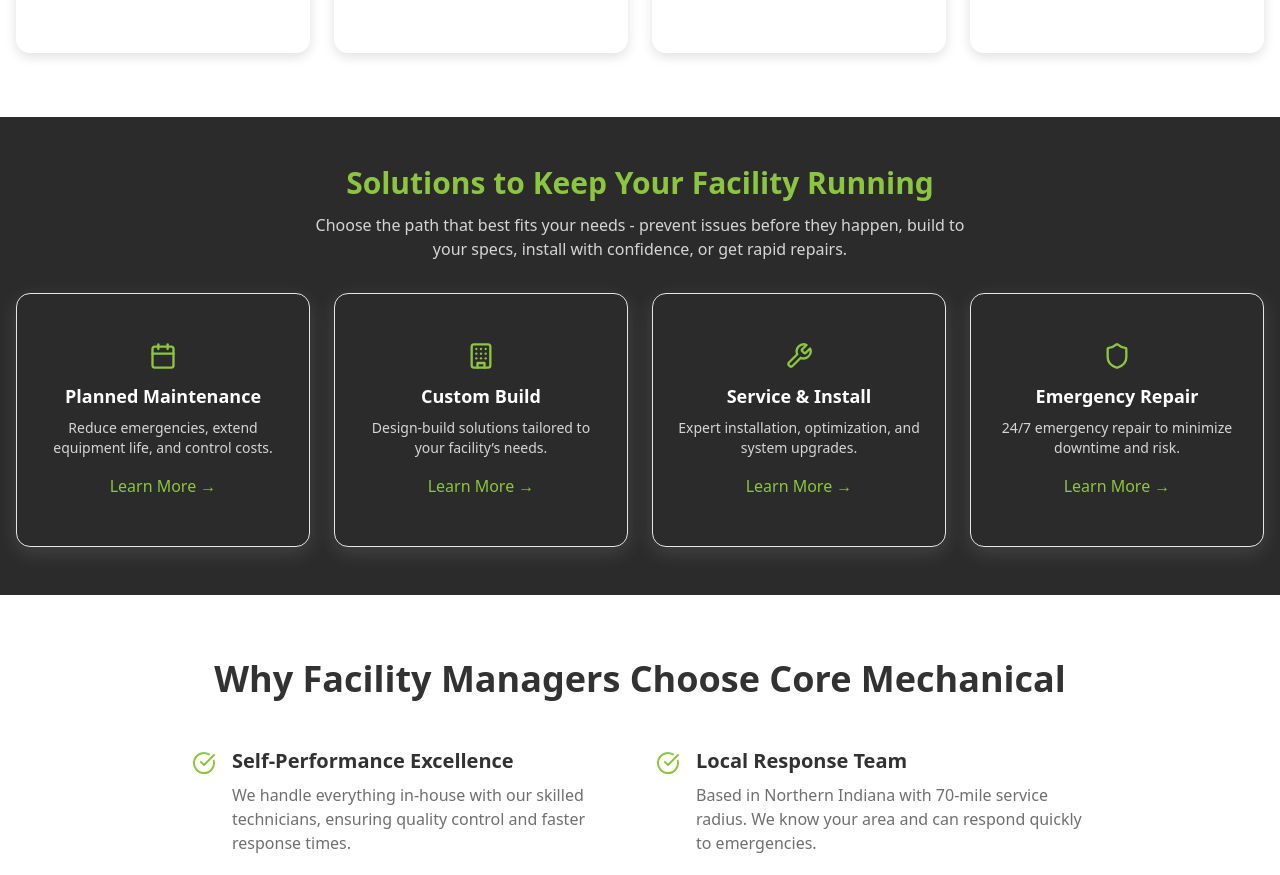
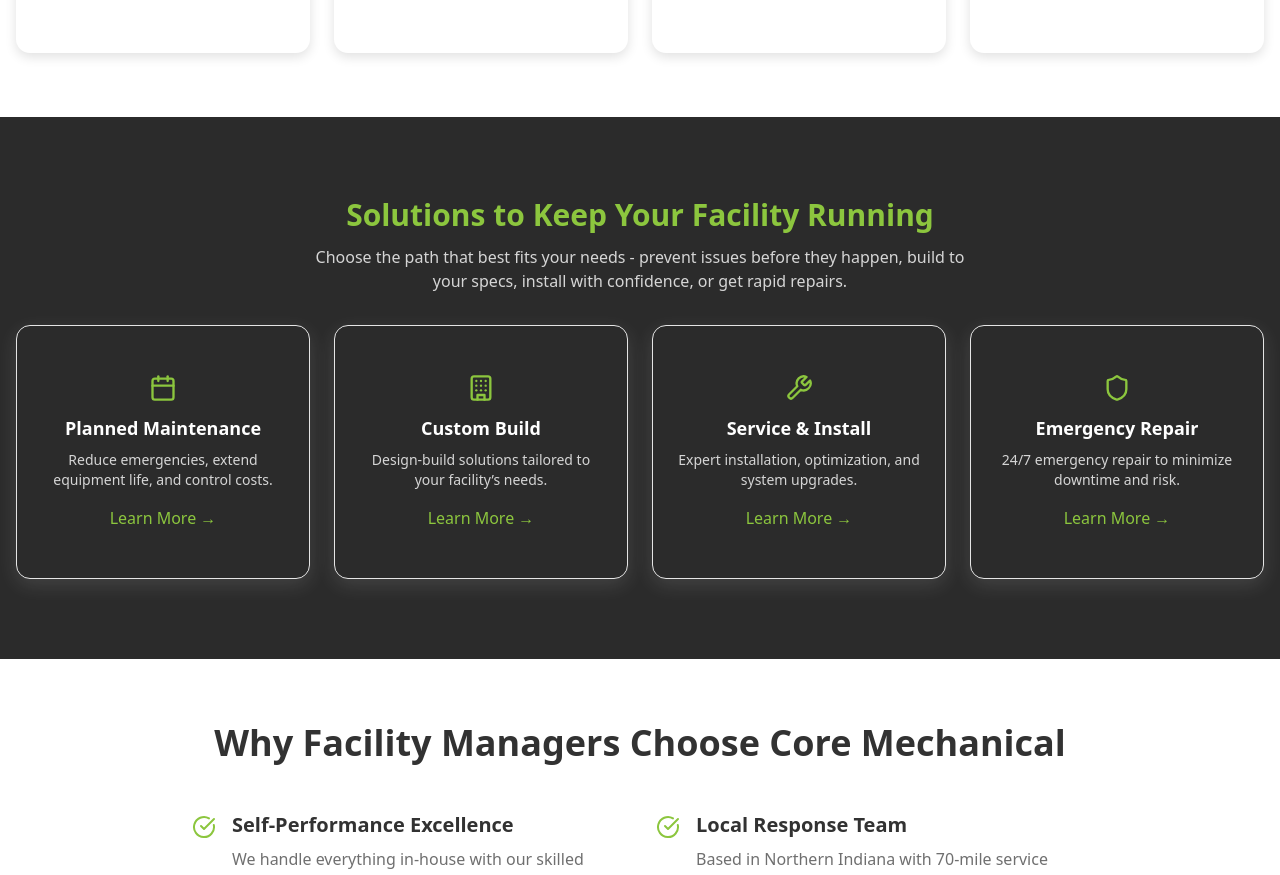
Before and after one commit to dwang-splitroad/core-mechanical, a Next.js app: page / in a window 1280 px wide. Shown: the part 1723-2598 px from the top of the page. Built offline with nearby package versions, Linux system fonts and the light colour scheme.

Commit message:
added padding

```diff
--- a/app/page.tsx
+++ b/app/page.tsx
@@ -174,7 +174,7 @@ export default function HomePage() {
       </section>
 
       {/* Solutions Bubbles */}
-      <section className="py-12" style={{ backgroundColor: '#2b2b2b' }}>
+      <section className="py-16 sm:py-20" style={{ backgroundColor: '#2b2b2b' }}>
         <div className="container mx-auto px-4">
           <div className="text-center mb-8">
             <h2 className="text-2xl sm:text-3xl font-bold text-[#8cc63e] mb-3">Solutions to Keep Your Facility Running</h2>
```
